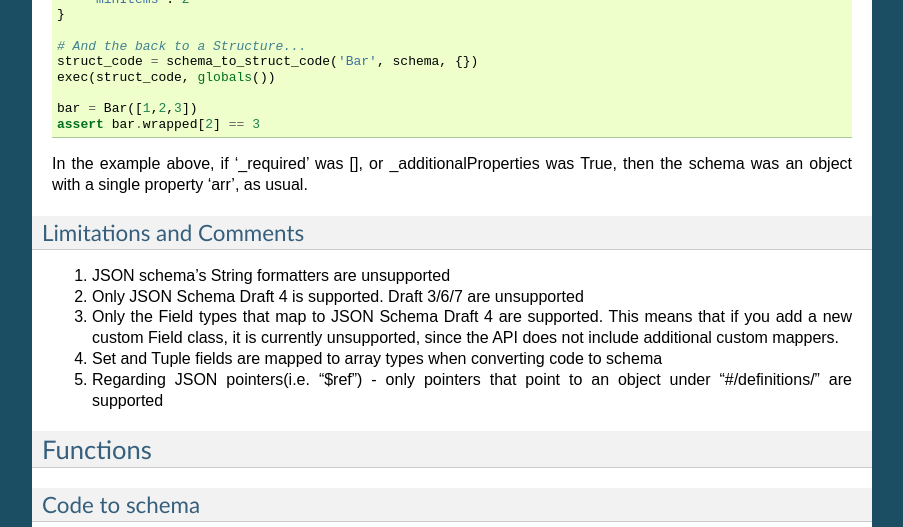
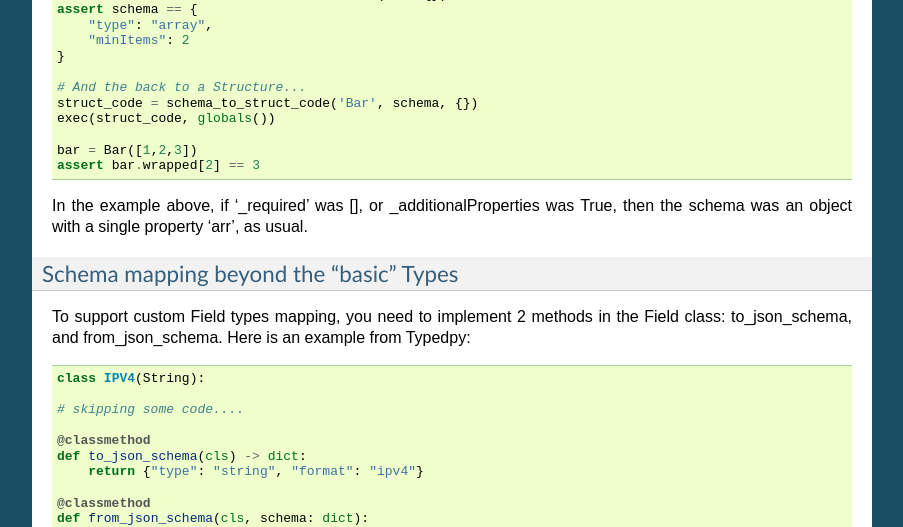
Before and after one commit to loyada/typedpy, a Sphinx documentation site: the page built from docs/json_schema.rst, in a window 1280 px wide and 1400 px high, scrolled down 2454 px. Shown: the top 527 px of the window, without its empty margins (198-1101 px from the left). Built offline with Sphinx 7.4.7, drawn with Linux system fonts in a browser that asks for light colours; some of the changed text lies outside the part shown.

Commit message:
Issues #202, #204

```diff
--- a/docs/conf.py
+++ b/docs/conf.py
@@ -19,7 +19,8 @@
 #
 import os
 import sys
-sys.path.insert(0, os.path.abspath('..'))
+
+sys.path.insert(0, os.path.abspath(".."))
 
 
 # -- General configuration ------------------------------------------------
@@ -31,38 +32,36 @@ sys.path.insert(0, os.path.abspath('..'))
 # Add any Sphinx extension module names here, as strings. They can be
 # extensions coming with Sphinx (named 'sphinx.ext.*') or your custom
 # ones.
-extensions = ['sphinx.ext.autodoc',
-    'sphinx.ext.doctest',
-    'sphinx.ext.viewcode']
+extensions = ["sphinx.ext.autodoc", "sphinx.ext.doctest", "sphinx.ext.viewcode"]
 
 # Add any paths that contain templates here, relative to this directory.
-templates_path = ['_templates']
+templates_path = ["_templates"]
 
 # The suffix(es) of source filenames.
 # You can specify multiple suffix as a list of string:
 #
 # source_suffix = ['.rst', '.md']
-source_suffix = '.rst'
+source_suffix = ".rst"
 
 # The master toctree document.
-master_doc = 'index'
+master_doc = "index"
 
 # remove module name when doing autodoc
 add_module_names = False
 
 # General information about the project.
-project = 'Typedpy'
-copyright = '2021, Danny Loya'
-author = 'Danny Loya'
+project = "Typedpy"
+copyright = "2021, Danny Loya"
+author = "Danny Loya"
 
 # The version info for the project you're documenting, acts as replacement for
 # |version| and |release|, also used in various other places throughout the
 # built documents.
 #
 # The short X.Y version.
-version = '2.15'
+version = "2.16"
 # The full version, including alpha/beta/rc tags.
-release = '2.15.0'
+release = "2.16.4"
 
 # The language for content autogenerated by Sphinx. Refer to documentation
 # for a list of supported languages.
@@ -74,10 +73,10 @@ language = None
 # List of patterns, relative to source directory, that match files and
 # directories to ignore when looking for source files.
 # This patterns also effect to html_static_path and html_extra_path
-exclude_patterns = ['_build', 'Thumbs.db', '.DS_Store']
+exclude_patterns = ["_build", "Thumbs.db", ".DS_Store"]
 
 # The name of the Pygments (syntax highlighting) style to use.
-pygments_style = 'sphinx'
+pygments_style = "sphinx"
 
 # If true, `todo` and `todoList` produce output, else they produce nothing.
 todo_include_todos = False
@@ -88,7 +87,7 @@ todo_include_todos = False
 # The theme to use for HTML and HTML Help pages.  See the documentation for
 # a list of builtin themes.
 #
-html_theme = 'default'
+html_theme = "default"
 
 # Theme options are theme-specific and customize the look and feel of a theme
 # further.  For a list of options available for each theme, see the
@@ -99,7 +98,7 @@ html_theme = 'default'
 # Add any paths that contain custom static files (such as style sheets) here,
 # relative to this directory. They are copied after the builtin static files,
 # so a file named "default.css" will overwrite the builtin "default.css".
-html_static_path = ['_static']
+html_static_path = ["_static"]
 
 # Custom sidebar templates, must be a dictionary that maps document names
 # to template names.
@@ -107,9 +106,9 @@ html_static_path = ['_static']
 # This is required for the alabaster theme
 # refs: http://alabaster.readthedocs.io/en/latest/installation.html#sidebars
 html_sidebars = {
-    '**': [
-        'relations.html',  # needs 'show_related': True theme option to display
-        'searchbox.html',
+    "**": [
+        "relations.html",  # needs 'show_related': True theme option to display
+        "searchbox.html",
     ]
 }
 
@@ -117,10 +116,10 @@ html_sidebars = {
 # -- Options for HTMLHelp output ------------------------------------------
 
 # Output file base name for HTML help builder.
-htmlhelp_basename = 'Typedpydoc'
+htmlhelp_basename = "Typedpydoc"
 
 html_theme_options = {
-    'page_width': '1280px',
+    "page_width": "1280px",
 }
 
 # -- Options for LaTeX output ---------------------------------------------
@@ -129,15 +128,12 @@ latex_elements = {
     # The paper size ('letterpaper' or 'a4paper').
     #
     # 'papersize': 'letterpaper',
-
     # The font size ('10pt', '11pt' or '12pt').
     #
     # 'pointsize': '10pt',
-
     # Additional stuff for the LaTeX preamble.
     #
     # 'preamble': '',
-
     # Latex figure (float) alignment
     #
     # 'figure_align': 'htbp',
@@ -147,8 +143,7 @@ latex_elements = {
 # (source start file, target name, title,
 #  author, documentclass [howto, manual, or own class]).
 latex_documents = [
-    (master_doc, 'Typedpy.tex', 'Typedpy Documentation',
-     'Danny Loya', 'manual'),
+    (master_doc, "Typedpy.tex", "Typedpy Documentation", "Danny Loya", "manual"),
 ]
 
 
@@ -156,10 +151,7 @@ latex_documents = [
 
 # One entry per manual page. List of tuples
 # (source start file, name, description, authors, manual section).
-man_pages = [
-    (master_doc, 'typedpy', 'Typedpy Documentation',
-     [author], 1)
-]
+man_pages = [(master_doc, "typedpy", "Typedpy Documentation", [author], 1)]
 
 
 # -- Options for Texinfo output -------------------------------------------
@@ -168,7 +160,13 @@ man_pages = [
 # (source start file, target name, title, author,
 #  dir menu entry, description, category)
 texinfo_documents = [
-    (master_doc, 'Typedpy', 'Typedpy Documentation',
-     author, 'Typedpy', 'One line description of project.',
-     'Miscellaneous'),
+    (
+        master_doc,
+        "Typedpy",
+        "Typedpy Documentation",
+        author,
+        "Typedpy",
+        "One line description of project.",
+        "Miscellaneous",
+    ),
 ]
--- a/docs/json_schema.rst
+++ b/docs/json_schema.rst
@@ -160,16 +160,47 @@ For example:
 In the example above, if '_required' was [], or _additionalProperties was True, then the schema was an object with
 a single property 'arr', as usual.
 
+Schema mapping beyond the "basic" Types
+---------------------------------------
+To support custom Field types mapping, you need to implement 2 methods in the Field class: to_json_schema, and
+from_json_schema. Here is an example from Typedpy:
+
+
+.. code-block:: py
+
+    class IPV4(String):
+
+    # skipping some code....
+
+    @classmethod
+    def to_json_schema(cls) -> dict:
+        return {"type": "string", "format": "ipv4"}
+
+    @classmethod
+    def from_json_schema(cls, schema: dict):
+        return "IPV4()" if schema == IPV4.to_json_schema() else None
+
+
+
+#.  to_json_schema - returns the schema for this field.
+#.  from_json_schema - accepts the schema and returns the string for the code needed to instantiate the Field. If it
+    does not match, it should return None.
+
+
 
 Limitations and Comments
 ------------------------
 #. JSON schema's String formatters are unsupported
-#. Only JSON Schema Draft 4 is supported. Draft 3/6/7 are unsupported
-#. Only the Field types that map to JSON Schema Draft 4 are supported. This means that if you add a new custom Field
-   class, it is currently unsupported, since the API does not include additional custom mappers.
+#. Not all the details of JSON schema are supported - but most of the common ones are.
+#. Only the Field types that map to JSON Schema Draft 4 are inherently supported. This means that if you add a new
+   custom Field class, you need to use the method described above.
 #. Set and Tuple fields are mapped to array types when converting code to schema
 #. Regarding JSON pointers(i.e. "$ref") - only pointers that point to an object under "#/definitions/" are supported
 
+
+Examples
+--------
+Take a look at the many tests `here <https://github.com/loyada/typedpy/blob/e0505f40fefcb1c49e5e65563d4739ae1ea2c5b3/tests/schema_mapping/test_json_schema_code_mapping.py#L67>`_ .
 
 Functions
 =========
--- a/setup.py
+++ b/setup.py
@@ -36,9 +36,9 @@ setup(
     license="MIT",
     long_description=long_description,
     url="http://github.com/loyada/typedpy",
-    download_url="https://github.com/loyada/typedpy/archive/v2.16.4.tar.gz",
+    download_url="https://github.com/loyada/typedpy/archive/v2.16.5.tar.gz",
     keywords=["testing", "type-safe", "strict", "schema", "validation"],
-    version="2.16.4",
+    version="2.16.5",
 )
 
 # coverage run --source=typedpy/ setup.py test
```
Also changed, not shown: 4 other files.
